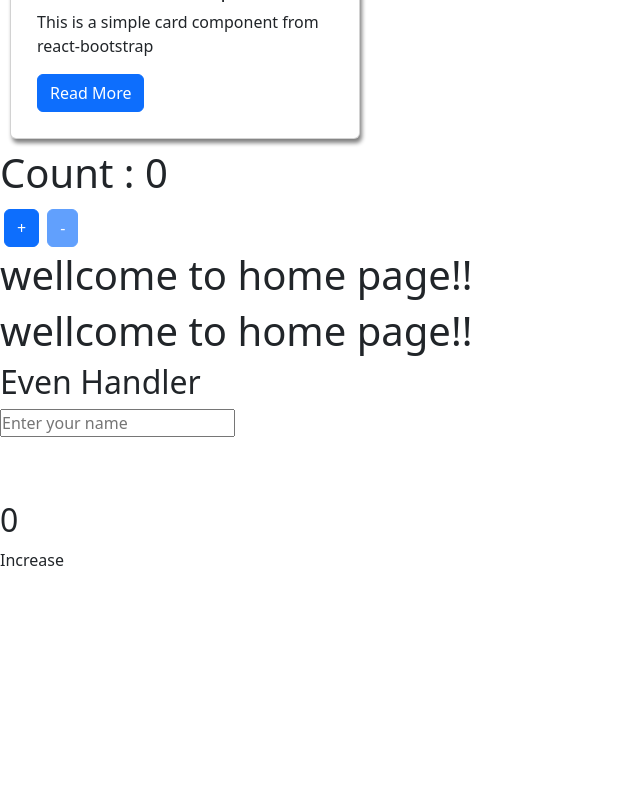
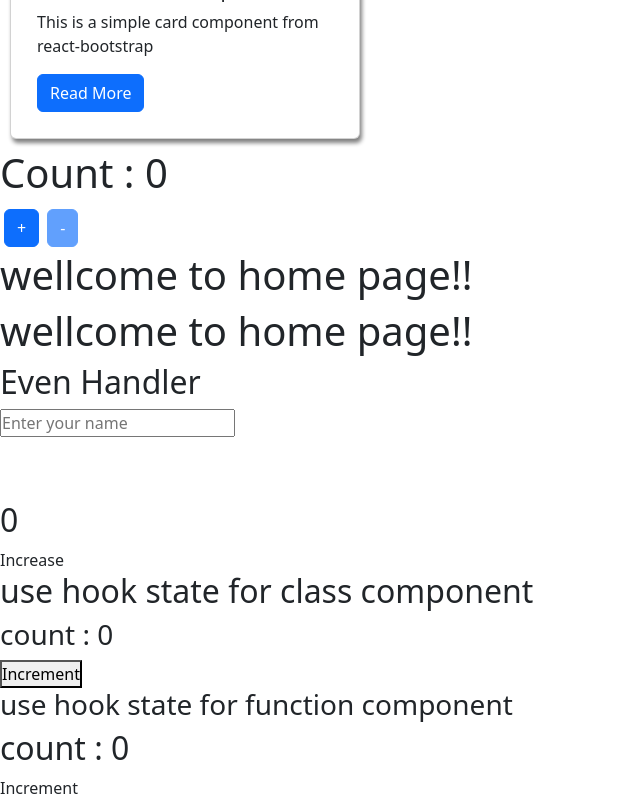
Before and after one commit to arefinMilen/React-JS, a React (Create React App) app in the folder my-app/: page / in a window 1280 px wide. Shown: the part 1862-2662 px from the top of the page, without its empty margins (0-640 px from the left). Before the commit the page ends 2434 px from the top, so only its background shows below. Built offline with nearby package versions, Linux system fonts and the light colour scheme.

Commit message:
using useState for function component and compare it class component

```diff
--- a/my-app/src/App.js
+++ b/my-app/src/App.js
@@ -9,6 +9,8 @@ import {FaFacebook,FaInstagram } from "react-icons/fa";
 import CONDITIONAL_RENDARING from './components/Conditional_Rendaring';
 import Even_handler from './components/EVENT_HANDLER/index';
 import Event_Binding from './components/Event_Binding/index';
+import Hook_State1 from './components/Hooks_UseState/index1';
+import Hook_State2 from './components/Hooks_UseState/index2';
 {/* nested   data */}
 const users = [
     {
@@ -79,6 +81,8 @@ export default function App() {
 
           <Even_handler />
           <Event_Binding />
+          <Hook_State1 />
+          <Hook_State2 />
                   </div>
 </>
   );
--- /dev/null
+++ b/my-app/src/components/Hooks_UseState/index1.js
@@ -0,0 +1,29 @@
+import React, { Component } from 'react'
+
+export default class index1 extends Component {
+    constructor(props) {
+      super(props)
+
+      this.state = {
+         count : 0
+      }
+    }
+    handleIncrement = () => {
+        this.setState ({
+            count : this.state.count + 1
+        })
+    }
+
+  render() {
+    const {count} = this.state;
+
+    return (
+
+      <div>
+       <h2>use hook state for class component</h2>
+       <h3>count : {count}</h3>
+        <button onClick={this.handleIncrement}>Increment</button>
+      </div>
+    )
+  }
+}
--- /dev/null
+++ b/my-app/src/components/Hooks_UseState/index2.js
@@ -0,0 +1,15 @@
+import React,{useState} from 'react'
+
+export default function Hook_State2() {
+    const [count, setCount] = useState(0)
+    const handleIncrement = () => {
+        setCount(count + 1);
+    }
+  return (
+    <div>
+        <h3> use hook state for function component</h3>
+        <h2>count : {count}</h2>
+      <buttion onClick={handleIncrement}>Increment</buttion>
+    </div>
+  )
+}
```
